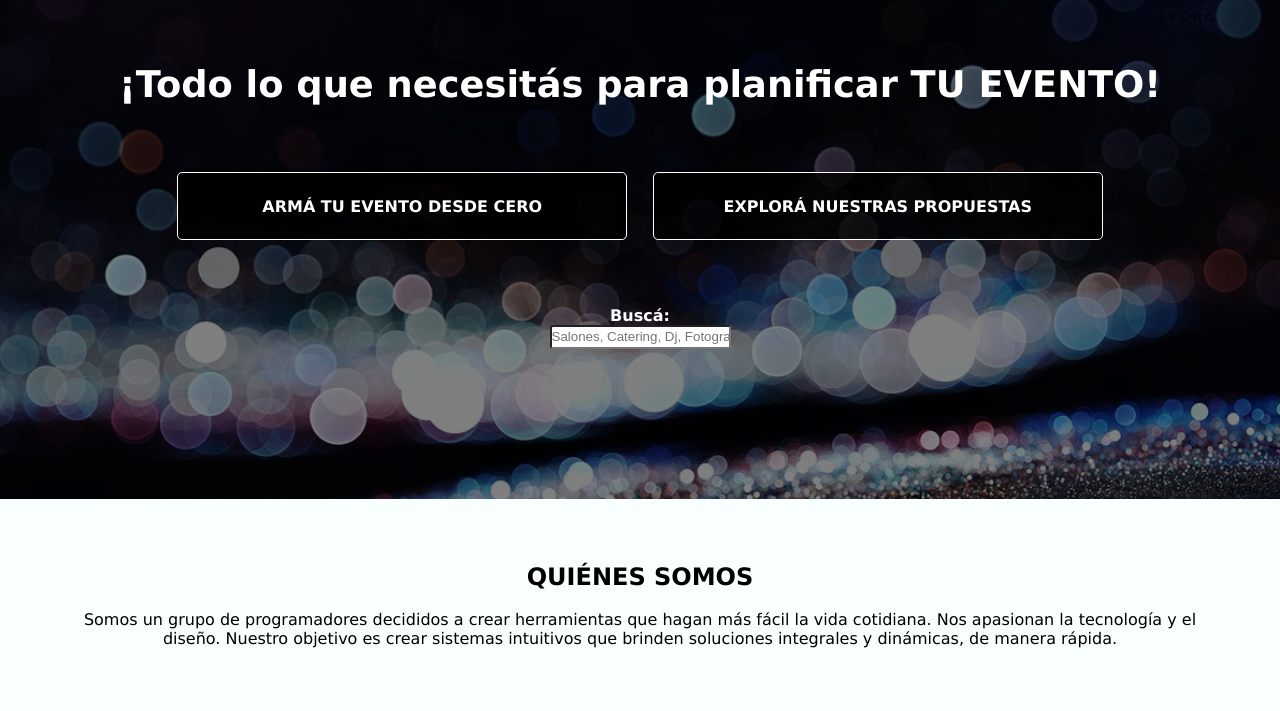
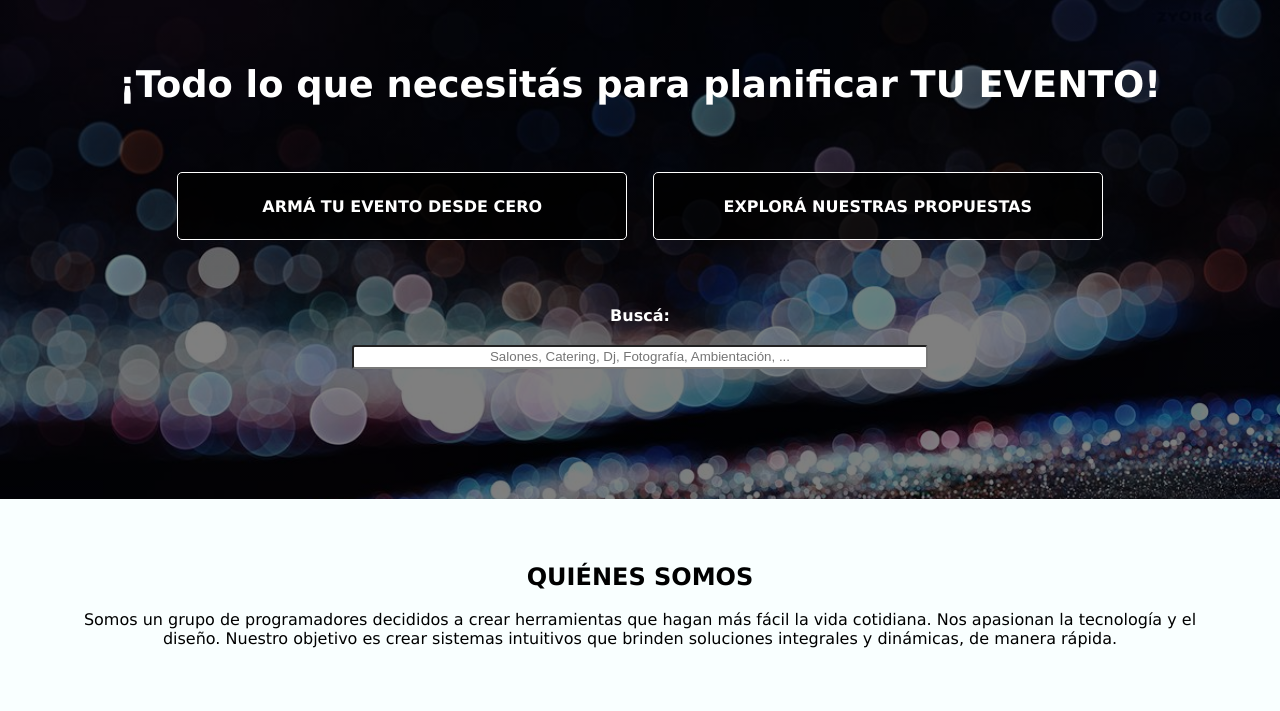
Before and after one commit to gonzalonf/trabajo-integrador, a PHP site: page /html/index_soyMiPlanner.html in a window 1280 px wide. Shown: the part 49-760 px from the top of the page. Run offline with PHP 8.4, Linux system fonts and the light colour scheme.

Commit message:
arreglos en el search,
saludos

```diff
--- a/css/style.css
+++ b/css/style.css
@@ -168,6 +168,8 @@ footer a{
 	text-align: center;
 	max-width: 950px;
 	border-radius: 3px;
+	width: 50%;
+	margin: 20px;
 }
 
 .type1 {
```
